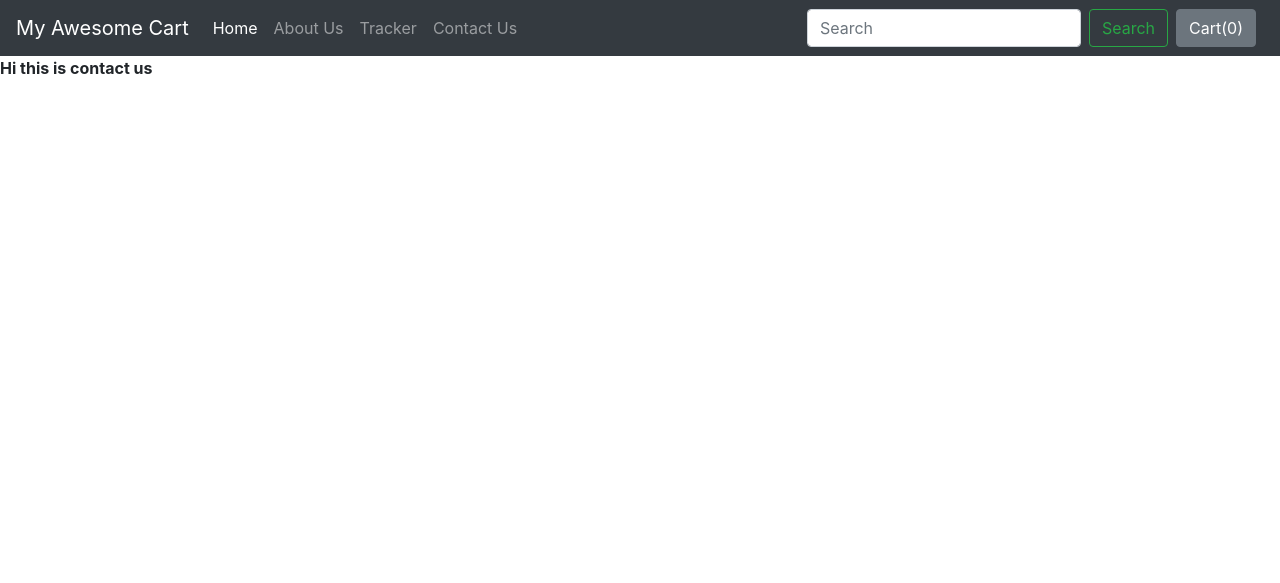
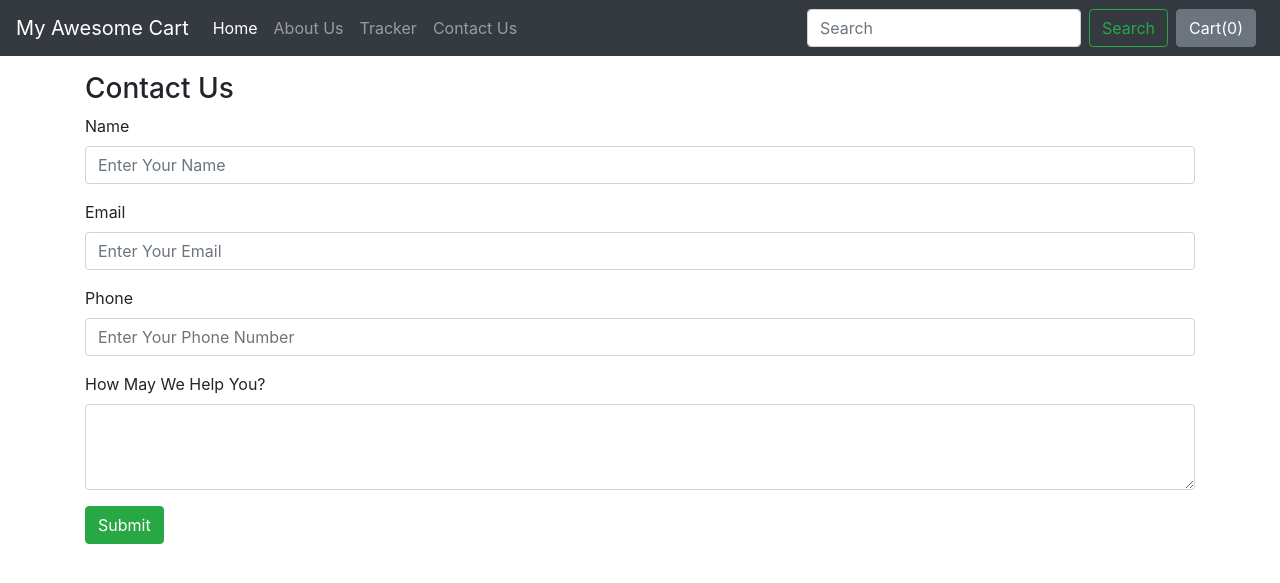
Before and after one commit to rhythmvashist/eCommerce, a Django app: page /shop/contact in a window 1280 px wide. Shown: the top 583 px of the page. Run offline with Django 3.2, Linux system fonts and the light colour scheme; some libraries are stand-ins or nearby versions.

Commit message:
fixed contact url routing

```diff
--- a/shop/models.py
+++ b/shop/models.py
@@ -20,7 +20,7 @@ class Product(models.Model):
 class Contact(models.Model):
     name = models.CharField(max_length=100)
     email = models.CharField(max_length=100)
-    phone = models.IntegerField(max_length=15)
+    phone = models.CharField(max_length=15)
     desc = models.CharField(max_length=500)
 
     def __str__(self):
--- a/shop/urls.py
+++ b/shop/urls.py
@@ -4,7 +4,7 @@ from . import views
 urlpatterns = [
     path('', views.index, name="shophome"),
     path('about', views.about, name=' Aboutus'),
-    path('contact', views.contact, name=' Contactus'),
+    path('contact', views.contact, name=' contactUs'),
     path('tracker', views.tracker, name=' TrackingStatus'),
     path('search', views.search, name='Search'),
     path('products/<int:myid>', views.productView, name='Productview'),
--- a/shop/views.py
+++ b/shop/views.py
@@ -31,14 +31,13 @@ def about(request):
 
 def contact(request):
     if request.method == 'POST':
-
         name = request.POST.get('name', '')
         email = request.POST.get('email', '')
         desc = request.POST.get('desc', '')
         phone = request.POST.get('phone', '')
 
-        contact = Contact(name=name, email=email, phone=phone, desc=desc)
-        contact.save()
+        contact_user = Contact(name=name, email=email, phone=phone, desc=desc)
+        contact_user.save()
     return render(request, "shop/contact.html")
 
 
@@ -50,8 +49,9 @@ def search(request):
     return render(request, "shop/search.html")
 
 
-def productView(request,myid):
-    #fetch the producct from db
+def productView(request, myid):
+
+    #fetch the product from db
 
     product=Product.objects.filter(id=myid)
     print(product)
--- a/templates/shop/basic.html
+++ b/templates/shop/basic.html
@@ -38,7 +38,6 @@
         <a class="nav-link" href="/shop/contact">Contact Us</a>
       </li>
 
-
     </ul>
     <form class="form-inline my-2 my-lg-0">
       <input class="form-control mr-sm-2" type="search" placeholder="Search" aria-label="Search">
--- a/templates/shop/contact.html
+++ b/templates/shop/contact.html
@@ -1,33 +1,31 @@
 {% extends 'shop/basic.html' %}
 
-{% block title %} contact us {% endblock %}
-{% block css %}
-       .col-md-3
-          {
-          display: inline-block;
-          margin-left:-4px;
-          }
-          .carousel-indicators .active {
-          background-color: blue;
-            }
-          .col-md-3 img{
-          width:100%;
-          height:auto;
-          }
-          body .carousel-indicator li{
-          background-color: blue;
-          }
-          body .carousel-indicators{
-          bottom: 0;
-          }
-          body .carousel-control-prev-icon,
-          body .carousel-control-next-icon{
-          background-color: blue;
-          }
-           body .no-padding{
-           padding-left: 0;
-           padding-right: 0;
-           }
+{% block title%} Contact Us - My Awesome Cart{% endblock %}
+{% block body %}
+    <div class="container my-3">
+        <h3>Contact Us</h3>
+        <form action="{% url ' contactUs' %}" method="post">
+            {% csrf_token %}
+          <div class="form-group">
+            <label for="name">Name</label>
+            <input type="text" class="form-control" id="name" name='name' placeholder="Enter Your Name">
+          </div>
+          <div class="form-group">
+            <label for="name">Email</label>
+            <input type="email" class="form-control" id="email" name='email' placeholder="Enter Your Email">
+          </div>
+
+        <div class="form-group">
+        <label for="name">Phone</label>
+        <input type="tel" class="form-control" id="phone" name='phone' placeholder="Enter Your Phone Number">
+        </div>
+
+       <div class="form-group">
+        <label for="desc">How May We Help You?</label>
+        <textarea class="form-control" id="desc" name='desc' rows="3"></textarea>
+      </div>
+            <button type="submit" class="btn btn-success">Submit</button>
+    </form>
+
+    </div>
 {% endblock %}
-
-{% block body %} <p><strong>Hi this is contact us </strong></p>{% endblock %}
```
Also changed, not shown: shop/migrations/0003_contact.py (added), shop/migrations/0004_auto_20190929_2037.py (added).
